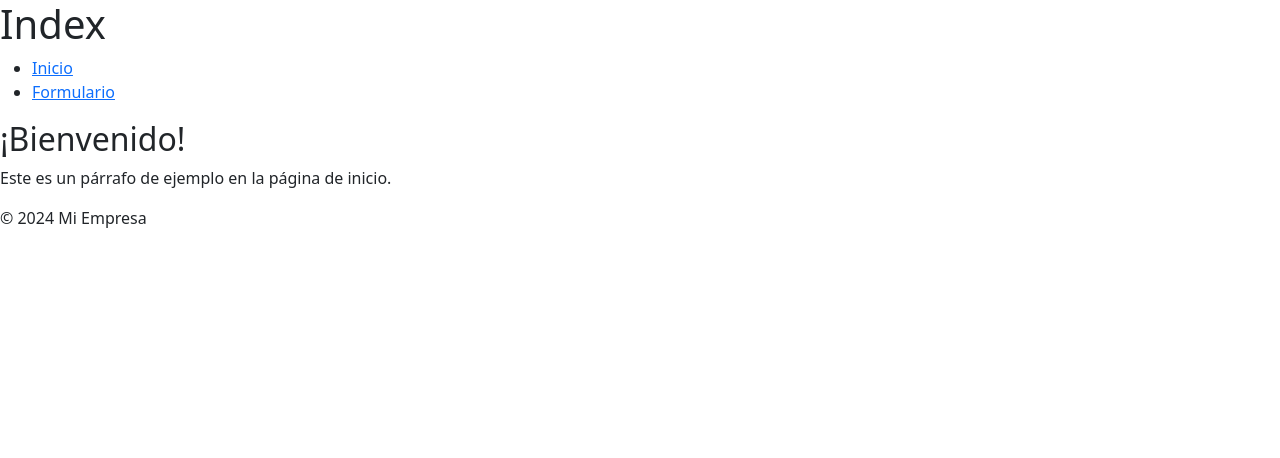
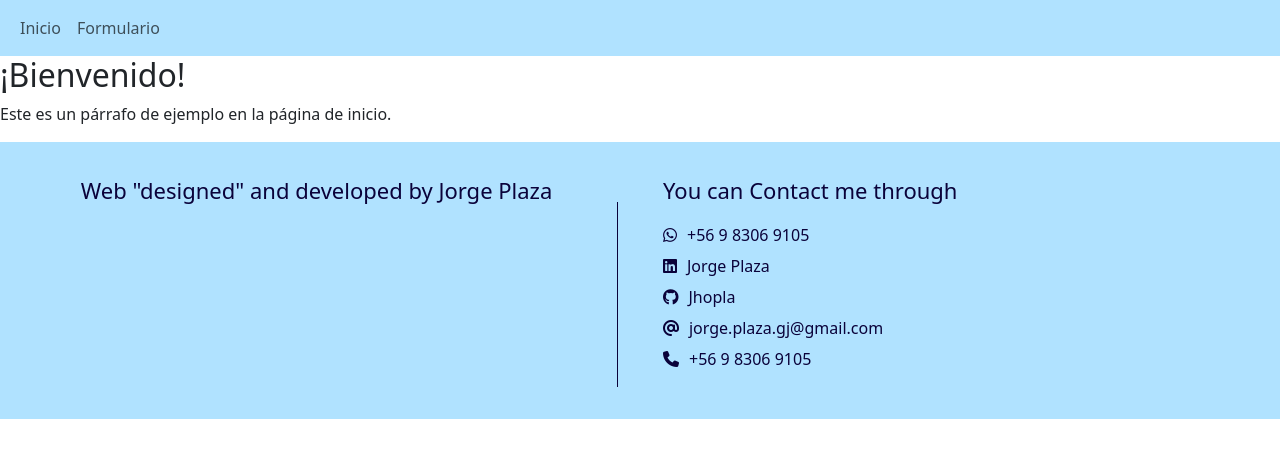
Before and after one commit to JhoplaINC/votaciones, a PHP site: page / in a window 1280 px wide. Shown: the top 458 px of the page. Run offline with PHP 8.4, Linux system fonts and the light colour scheme; some libraries are stand-ins or nearby versions.

Commit message:
layout mejorado

```diff
--- a/assets/css/main.css
+++ b/assets/css/main.css
@@ -0,0 +1,109 @@
+:root {
+    --pogsorin-color-1: rgb(176, 226, 255);
+    --pogsorin-color-2: rgb(152, 255, 230);
+    --pogsorin-color-3: rgb(255, 204, 170);
+    --pogsorin-color-4: rgb(255, 247, 153);
+    --pogsorin-color-5: rgb(192, 192, 192);
+    --pogsorin-color-6: rgb(255, 255, 255);
+
+    --pogsorin-color-1-hover: rgb(136, 226, 255);
+    --pogsorin-color-2-hover: rgb(112, 255, 230);
+    --pogsorin-color-3-hover: rgb(255, 184, 170);
+    --pogsorin-color-4-hover: rgb(255, 227, 153);
+    --pogsorin-color-5-hover: rgb(172, 172, 172);
+    --pogsorin-color-6-hover: rgb(235, 235, 235);
+
+    --bgc: rgb(247, 247, 247);
+    --main-txt-color: rgb(10, 2, 58);
+    --main-txt-color-hover: rgb(40, 62, 78);
+    --main-txt-visited: rgb(28, 112, 161);
+    --secondary-txt-color: rgb(22, 27, 58);
+    --active-btn-bgc-color: rgb(29, 21, 73);
+    --active-btn-txt-color: rgb(238, 238, 241);
+
+    --shadow: 2px 2px 4px rgba(0, 0, 0, 0.1), 0px 0px 10px rgba(0, 0, 0, 0.05);
+    --active-shadow: 2px 2px 4px rgba(0, 0, 0, 0.1), 0px 6px 10px rgba(0, 0, 0, 0.05);
+    --shadow-photo: 2px 2px 20px rgba(0, 0, 0, 0.1), 0px 0px 10px rgba(0, 0, 0, 0.05);
+}
+
+/* NAVBAR STYLE */
+.navbar {
+    background-color: var(--pogsorin-color-1);
+}
+
+/* FOOTER STYLE */
+footer {
+    background-color: var(--pogsorin-color-1);
+    color: var(--main-txt-color);
+    display: flex;
+    font-size: 16px;
+    flex-direction: row;
+    padding: 2rem 1em;
+    height: auto;
+}
+
+footer .footer-section {
+    width: 50%;
+}
+
+footer .footer-left-section {
+    display: flex;
+    justify-content: center;
+    font-size: 22px;
+}
+
+footer .br-line {
+    width: 1px;
+    height: inherit;
+    background-color: var(--main-txt-color);
+    margin-right: 45px;
+    margin-top: 2.2%;
+}
+
+footer .footer-right-section p {
+    font-size: 22px;
+}
+
+footer .footer-right-section ul {
+    margin-left: 0;
+    padding-left: 0;
+}
+
+footer .footer-right-section ul li {
+    list-style: none;
+    margin-bottom: 7px;
+}
+
+footer .footer-right-section ul li fa-icon {
+    font-size: 20px;
+}
+
+footer .footer-right-section ul li a {
+    color: var(--main-txt-color);
+    margin-left: 10px;
+    text-decoration: none;
+}
+
+footer .footer-right-section ul li a:hover {
+    text-decoration: underline;
+}
+
+footer .footer-right-section ul li a:visited {
+    color: var(--main-txt-visited);
+}
+
+@media screen and (max-width: 768px) {
+    footer {
+        flex-direction: column;
+    }
+
+    footer .footer-section {
+        width: 100%;
+    }
+
+    footer .br-line {
+        width: 100%;
+        height: 1px;
+        margin-bottom: 10px;
+    }
+}
--- /dev/null
+++ b/assets/js/main.js
@@ -0,0 +1,11 @@
+document.addEventListener("DOMContentLoaded", function () {
+    const navLinks = document.querySelectorAll(".navbar-nav .nav-link");
+
+    // Iterar sobre cada enlace de navegación
+    navLinks.forEach(function (navLink) {
+        // Verificar si la URL actual coincide con el href del enlace
+        if (window.location.href.includes(navLink.href)) {
+            navLink.classList.add("active"); // Agregar la clase active al enlace correspondiente
+        }
+    });
+});
--- a/plantilla.php
+++ b/plantilla.php
@@ -9,12 +9,22 @@
 </head>
 <body>
     <header>
-        <h1><?php echo $title; ?></h1>
-        <nav>
-            <ul>
-                <li><a href="index">Inicio</a></li>
-                <li><a href="form">Formulario</a></li>
-            </ul>
+        <nav class="navbar navbar-expand-lg">
+            <div class="container-fluid">
+                <button class="navbar-toggler" type="button" data-bs-toggle="collapse" data-bs-target="#navbarSupportedContent" aria-controls="navbarSupportedContent" aria-expanded="false" aria-label="Toggle navigation">
+                <span class="navbar-toggler-icon"></span>
+                </button>
+                <div class="collapse navbar-collapse" id="navbarSupportedContent">
+                <ul class="navbar-nav me-auto mb-2 mb-lg-0">
+                    <li class="nav-item">
+                        <a class="nav-link" aria-current="page" href="index">Inicio</a>
+                    </li>
+                    <li class="nav-item">
+                        <a class="nav-link" href="form">Formulario</a>
+                    </li>
+                </ul>
+                </div>
+            </div>
         </nav>
     </header>
 
@@ -23,8 +33,27 @@
     </main>
 
     <footer>
-        <p>&copy; <?php echo date('Y'); ?> Mi Empresa</p>
+        <div class="footer-left-section footer-section">
+            <p>Web "designed" and developed by <span>Jorge Plaza</span></p>
+        </div>
+        <div class="br-line"></div>
+        <div class="footer-right-section footer-section">
+            <p>You can Contact me through</p>
+            <ul>
+                <li><i class="fa-brands fa-whatsapp"></i><a href="https://wa.me/56983069105" target="_blank">+56 9 8306
+                        9105</a></li>
+                <li><i class="fa-brands fa-linkedin"></i><a href="https://www.linkedin.com/in/jhoplainc"
+                        target="_blank">Jorge Plaza</a></li>
+                <li><i class="fa-brands fa-github"></i><a href="https://github.com/JhoplaINC" target="_blank">Jhopla</a>
+                </li>
+                <li><i class="fa-solid fa-at"></i><a
+                        href="mailto:jorge.plaza.gj@gmail.com">jorge.plaza.gj&#64;gmail.com</a></li>
+                <li><i class="fa-solid fa-phone"></i><a href="tel:+56983069105">+56 9 8306 9105</a></li>
+            </ul>
+        </div>
     </footer>
+    <script src="assets/js/main.js"></script>
+    <script src="https://kit.fontawesome.com/ad2b2855c3.js" crossorigin="anonymous"></script>
     <script src="https://cdn.jsdelivr.net/npm/bootstrap@5.3.3/dist/js/bootstrap.min.js"></script>
 </body>
 </html>
```
